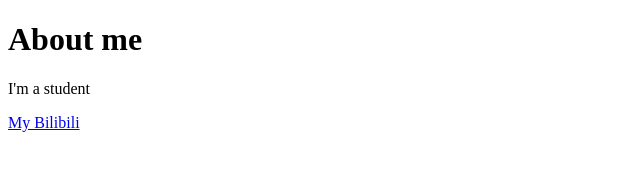
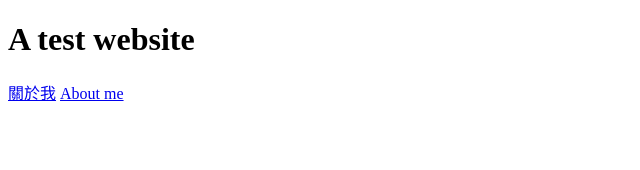
Before and after one commit to vndufhh/mchhh, a plain HTML site: page us-me.html in a window 1280 px wide. Shown: the whole page, without its empty margins (0-640 px from the left). Drawn offline with Linux system fonts and the light colour scheme.

Commit message:
Update us-me.html

```diff
--- a/us-me.html
+++ b/us-me.html
@@ -1,14 +1,12 @@
 <!DOCTYPE html>
-<html lang="en-us">
+<html lang="zh-TW">
     <head>
         <meta charset="UTF-8">
-        <title>About me</title>
+        <title>A test website</title>
     </head>
     <body>
-        <h1>About me</h1>
-        <p>I'm a student
-            <br>
-        </p>
-        <a href="https://space.bilibili.com/1594745408">My Bilibili</a>
+        <h1>A test website</h1>
+        <a href="/me.html">關於我</a>
+        <a href="/us-me.html">About me</a>
     </body>
 </html>
```
